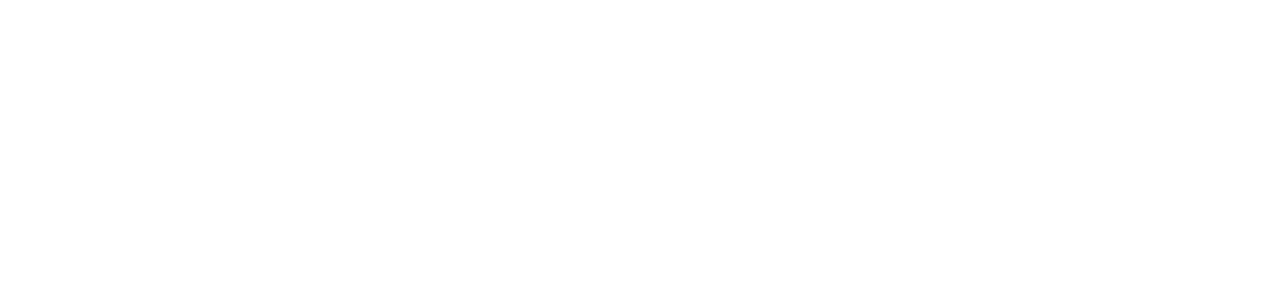
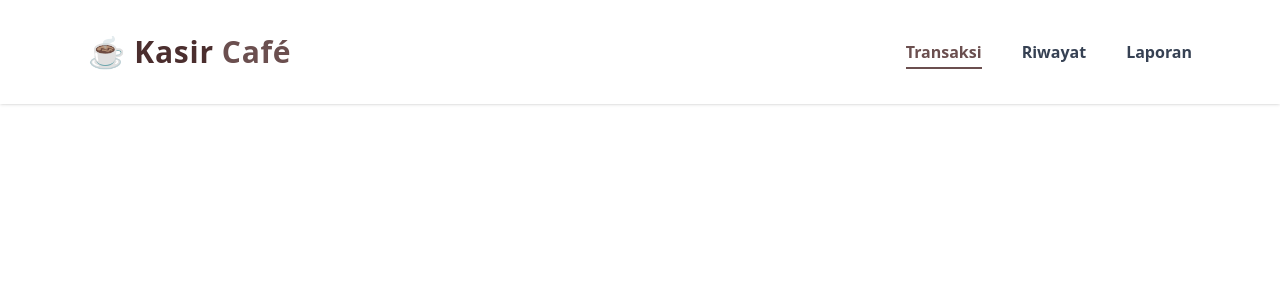
Before and after one commit to HabibAlhabsi/habibalhabsi-uaspbk, a Vue app: page / in a window 1280 px wide. Shown: the top 300 px of the page. Built offline with nearby package versions, Linux system fonts and the light colour scheme.

Commit message:
add navbar

```diff
--- a/src/App.vue
+++ b/src/App.vue
@@ -1,10 +1,9 @@
 <script setup>
+import Navbar from './components/Navbar.vue';
 </script>
 
 <template>
-
+  <Navbar />
 </template>
 
-<style scoped>
-
-</style>
+<style scoped></style>
--- /dev/null
+++ b/src/components/Navbar.vue
@@ -0,0 +1,48 @@
+<template>
+  <nav class="fixed top-0 left-0 right-0 bg-white shadow z-50 h-[104px]"> <!-- h-26 manual -->
+    <div class="max-w-6xl mx-auto px-6 h-full flex items-center justify-between">
+
+      <!-- Logo / Judul -->
+      <h1 class="text-3xl font-extrabold text-[#4B2E2E] tracking-wide flex items-center gap-2">
+        ☕ Kasir <span class="text-[#6B4F4F]">Café</span>
+      </h1>
+
+      <!-- Menu -->
+      <ul class="flex gap-10 text-base font-semibold text-gray-700">
+        <li>
+          <router-link
+            to="/"
+            class="hover:text-[#6B4F4F] transition"
+            :class="{ 'text-[#6B4F4F] border-b-2 border-[#6B4F4F] pb-1': $route.path === '/' }"
+          >
+            Transaksi
+          </router-link>
+        </li>
+        <li>
+          <router-link
+            to="/riwayat"
+            class="hover:text-[#6B4F4F] transition"
+            :class="{ 'text-[#6B4F4F] border-b-2 border-[#6B4F4F] pb-1': $route.path === '/riwayat' }"
+          >
+            Riwayat
+          </router-link>
+        </li>
+        <li>
+          <router-link
+            to="/laporan"
+            class="hover:text-[#6B4F4F] transition"
+            :class="{ 'text-[#6B4F4F] border-b-2 border-[#6B4F4F] pb-1': $route.path === '/laporan' }"
+          >
+            Laporan
+          </router-link>
+        </li>
+      </ul>
+    </div>
+  </nav>
+</template>
+
+<script setup>
+</script>
+
+<style scoped>
+</style>
```
